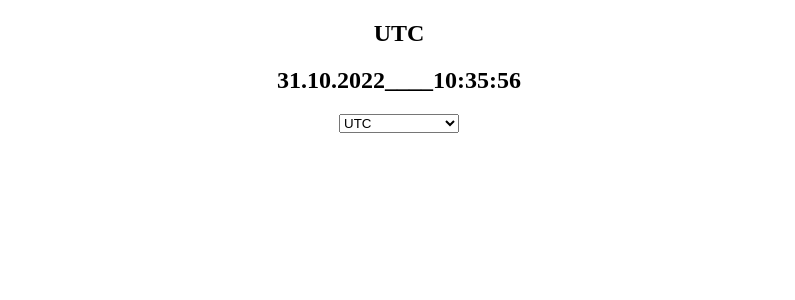
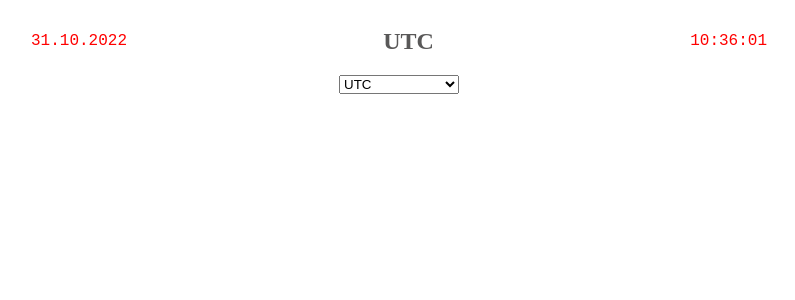
Before and after one commit to BrianLupu93/smart-counter-app, a React (Create React App) app in the folder frontend/: page / in a window 1280 px wide. Shown: the top 300 px of the page, without its empty margins (241-1036 px from the left). Built offline with nearby package versions, Linux system fonts and the light colour scheme.

Commit message:
time formated in the return

```diff
--- a/frontend/src/components/Counter.jsx
+++ b/frontend/src/components/Counter.jsx
@@ -15,24 +15,32 @@ const Counter = () => {
 
   useEffect(() => {
     const localCity = dayjs.tz.guess();
-    const localTime = dayjs().format("DD.MM.YYYY____HH:mm:ss");
+    const localTime = dayjs().tz(localCity).format("DD.MM.YYYY,HH:mm:ss");
     setLocalCity(localCity);
 
     setToday(localTime);
   }, []);
 
   useEffect(() => {
-    const newToday = dayjs().tz(localCity).format("DD.MM.YYYY____HH:mm:ss");
-    setToday(newToday);
-  }, [localCity]);
+    setTimeout(() => {
+      setToday(dayjs().tz(localCity).format("DD.MM.YYYY,HH:mm:ss"));
+      console.log("effect");
+    }, 1000);
+  }, [today]);
+
+  console.log(today);
+  console.log(localCity);
 
   return (
     <>
       <div>
         <div>
           <div>
-            <h2>{localCity}</h2>
-            <h2>{today}</h2>
+            <div className="display-time">
+              <code>{today?.split(",")[0]}</code>
+              <h2>{localCity}</h2>
+              <code>{today?.split(",")[1]}</code>
+            </div>
           </div>
           <select
             name="cityName"
```
